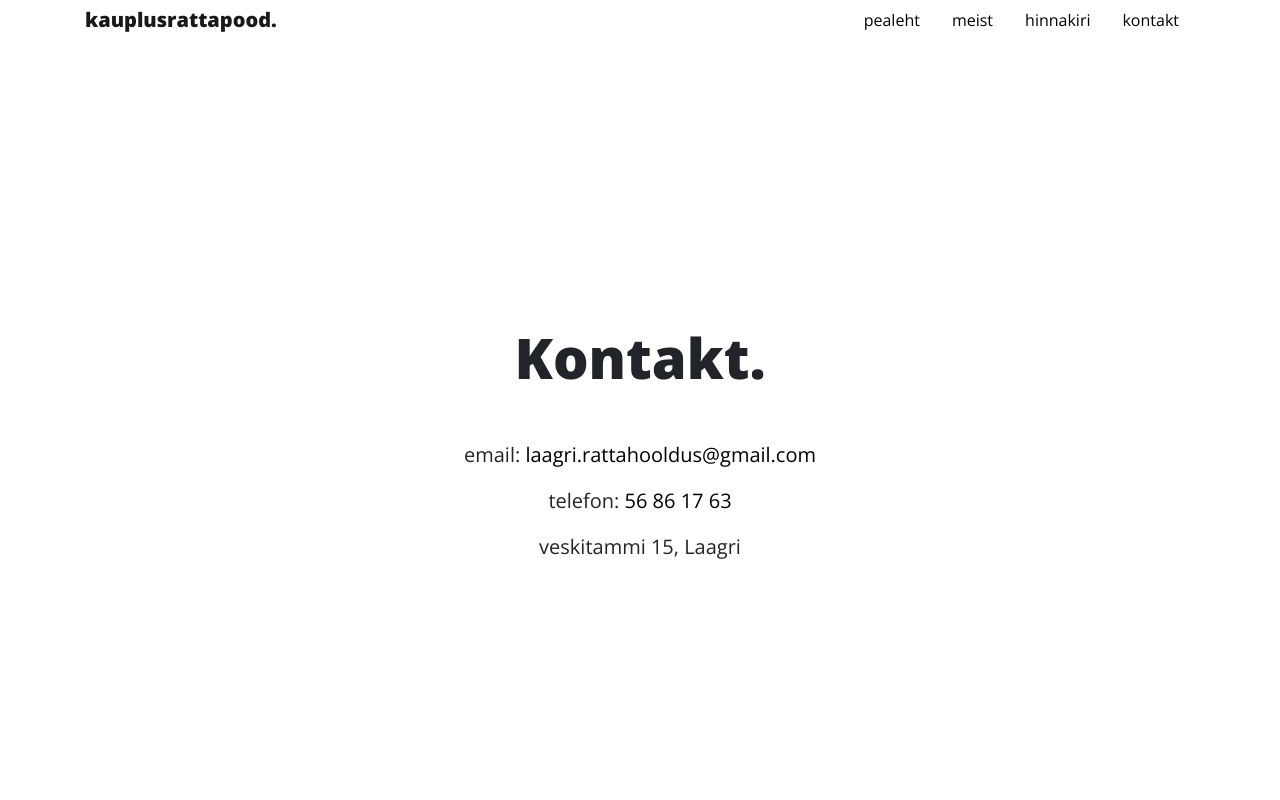
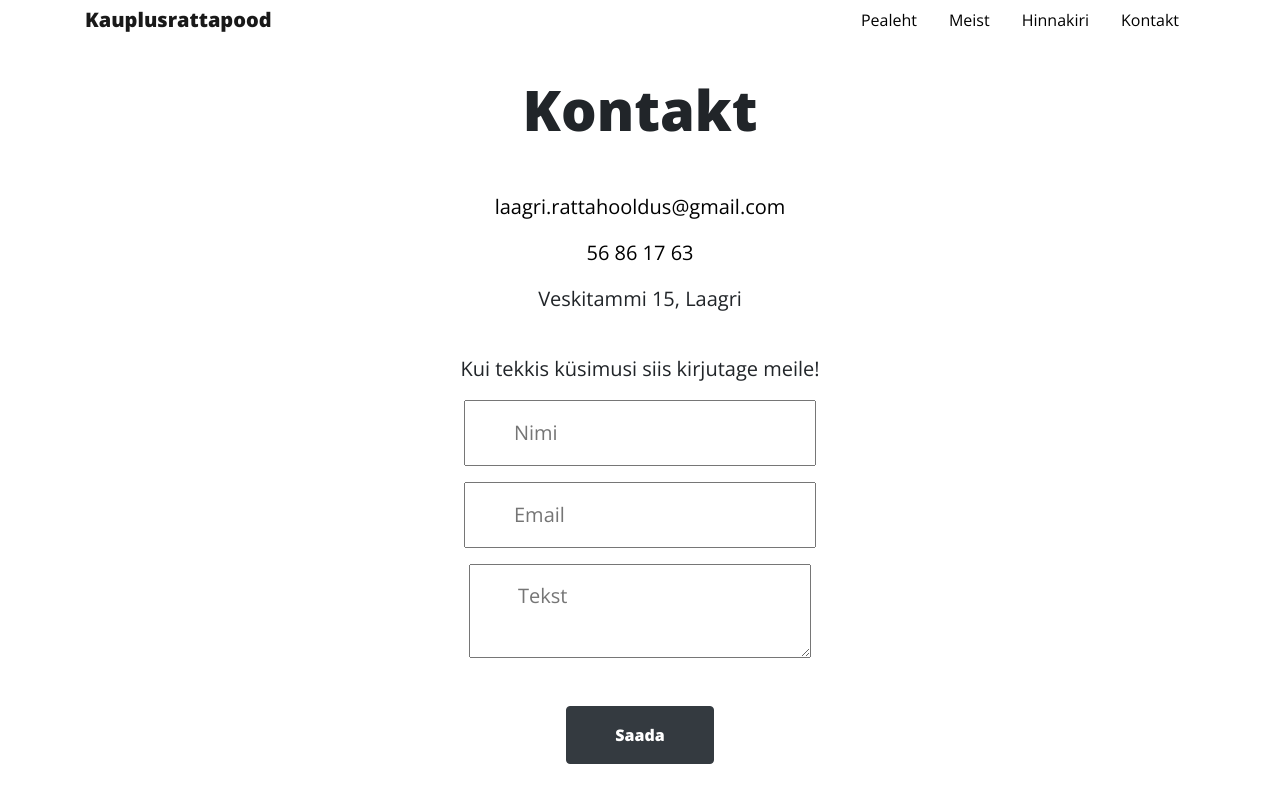
Before and after one commit to aigarsild/ooog_sample, a React (Create React App) app: page /contact in a window 1280 px wide. Shown: the top 800 px of the page. Built offline with nearby package versions, Linux system fonts and the light colour scheme.

Commit message:
Added netlify form, added styles, added form component, text changes

```diff
--- a/public/index.html
+++ b/public/index.html
@@ -26,6 +26,14 @@
     <title>Kauplus rattapood</title>
   </head>
   <body>
+
+    <!-- A little help for the Netlify bots if you're not using a SSG -->
+    <form name="contact" netlify netlify-honeypot="bot-field" hidden>
+      <input type="text" name="name" />
+      <input type="email" name="email" />
+      <textarea name="message"></textarea>
+    </form>
+
     <noscript>You need to enable JavaScript to run this app.</noscript>
     <div id="root"></div>
     <!--
--- /dev/null
+++ b/src/components/form.jsx
@@ -0,0 +1,34 @@
+import React ,{ Component } from 'react';
+
+
+class Form extends Component {
+
+    render() {
+        return (
+
+            <div className="lead text-center w-100 mt-4">
+                <p>{this.props.formMessage}</p>
+                <form name="contact" method="post">
+                <input type="hidden" name="form-name" value="contact" />
+                    <p>
+                        <input required className="pt-3 pb-3 pl-5 pr-5" placeholder="Nimi" type="text" name="name"/>
+                    </p>
+                    <p>
+                        <input readOnly value={this.props.formOrigin} hidden className="pt-3 pb-3 pl-5 pr-5" type="text" name="origin"/>
+                    </p>
+                    <p>
+                        <input required className="pt-3 pb-3 pl-5 pr-5" placeholder="Email" type="email" name="email"/>
+                    </p>
+                    <p>
+                        <textarea required className="pt-3 pb-3 pl-5 pr-5" placeholder="Tekst" name="message"></textarea>
+                    </p>
+                    <p>
+                        <button className="btn btn-dark font-weight-bold m-4 pt-3 pb-3 pl-5 pr-5" type="submit">Saada</button>
+                    </p>
+                </form>
+            </div>
+        );
+    }
+}
+
+export default Form;
--- a/src/styles.scss
+++ b/src/styles.scss
@@ -13,6 +13,37 @@ html {
   scroll-behavior: smooth;
 }
 
+.slogan {
+  word-break: break-word;
+}
+
+.slider {
+  &::after {
+    content: '';
+    background-image: url('assets/img/bike.background.png');
+    background-position: center bottom;
+    opacity: 0.3;
+    top: 0;
+    left: 0;
+    bottom: 0;
+    right: 0;
+    position: absolute;
+    z-index: -1;
+  }
+
+  &::before {
+    content: '';
+    background-color: #b1d0ff;
+    opacity: 0.6;
+    top: 0;
+    left: 0;
+    bottom: 0;
+    right: 0;
+    position: absolute;
+    z-index: -1;
+  }
+}
+
 a {
   color: #000;
 }
@@ -26,9 +57,9 @@ a {
 }
 
 .card {
-  background-color: #cc00ff;
+  background-color: #b1d0ff;
   img {
-    opacity: 0.8;
+    opacity: 0.5;
   }
 }
 
@@ -40,3 +71,9 @@ a {
   background-color: #202429;
   color: #fff;
 }
+
+@include media-breakpoint-down(md) {
+  h1.display-4, h2.display-4 {
+    font-size: 2rem;
+  }
+}
--- a/src/templates/pages/about.jsx
+++ b/src/templates/pages/about.jsx
@@ -10,7 +10,7 @@ class About extends Component {
                         <div className="lead text-center w-100">
                           <h1 className="display-4 text-center w-100 font-weight-bold mb-5">Meist.</h1>
                             <p>Oleme grupp rattahuvilisi, kes on tegelnud ratastega väga pikka aega, nii sõitmise, kui ka ehitamisega.</p>
-                            <p>Otsustasime avada rattahoolduse/poe Laagris, kuna ka ise elame siin ja teame, et paljud sõidavad siin ratastega, aga rattapoodi kuskil väga lähedal ei ole.</p>
+                            <p>Otsustasime avada rattahoolduse/poe Laagris, kuna ka ise elame siin ja teame, et paljud sõidavad siin ratastega, aga rattapoodi kuskil lähedal ei ole.</p>
                         </div>
                         </div>
                         </div>
--- a/src/templates/pages/contact.jsx
+++ b/src/templates/pages/contact.jsx
@@ -1,4 +1,5 @@
 import React ,{ Component } from 'react';
+import Form from '../../components/form'
 
 
 class Contact extends Component {
@@ -7,14 +8,15 @@ class Contact extends Component {
             <section className="light-section d-flex align-content-center flex-wrap min-vh-100 row">
                     <div className="container">
                         <div className="row">
-                        <div className="lead text-center w-100">
-                          <h1 className="display-4 text-center w-100 font-weight-bold mb-5">Kontakt.</h1>
-                         <p>email: <a href="mailto:laagri.rattahooldus@gmail.com?Subject=Rattahooldus%20lehelt" target="_top"> laagri.rattahooldus@gmail.com </a></p>
-                         <p>telefon: <a href="tel:+37256861763">56 86 17 63</a></p>
-                         <p>veskitammi 15, Laagri</p>
+                            <div className="lead text-center w-100">
+                                <h1 className="display-4 text-center w-100 font-weight-bold mb-5">Kontakt</h1>
+                                <p><a href="mailto:laagri.rattahooldus@gmail.com?Subject=Rattahooldus%20lehelt" target="_top"> laagri.rattahooldus@gmail.com </a></p>
+                                <p><a href="tel:+37256861763">56 86 17 63</a></p>
+                                <p>Veskitammi 15, Laagri</p>
+                            </div>
+                            <Form formMessage="Kui tekkis küsimusi siis kirjutage meile!" formOrigin="Kontakt"></Form>
                         </div>
-                        </div>
-                        </div>
+                    </div>
                 </section>
         );
     }
--- a/src/templates/pages/header/header.jsx
+++ b/src/templates/pages/header/header.jsx
@@ -14,20 +14,20 @@ class Header extends Component {
                 <header className="row light-section navbar-light sticky-top">
                     <div className="container">
                         <div className="row">
-                            <p className="col navbar-brand pb-0 font-weight-bold">kauplusrattapood.</p>
+                            <Link to="/" className="col navbar-brand pb-0 font-weight-bold">Kauplusrattapood</Link>
                             <nav className="col nav-wrap">
                                 <ul className="nav justify-content-end">
                                     <li className="nav-item">
-                                        <Link className="nav-link" to="/">pealeht</Link>
+                                        <Link className="nav-link" to="/">Pealeht</Link>
                                     </li>
                                     <li className="nav-item">
-                                        <Link className="nav-link" to="/about">meist</Link>
+                                        <Link className="nav-link" to="/about">Meist</Link>
                                     </li>
                                     <li className="nav-item">
-                                        <Link className="nav-link" to="/portfolio">hinnakiri</Link>
+                                        <Link className="nav-link" to="/portfolio">Hinnakiri</Link>
                                     </li>
                                     <li className="nav-item">
-                                        <Link className="nav-link" to="/contact">kontakt</Link>
+                                        <Link className="nav-link" to="/contact">Kontakt</Link>
                                     </li>
                                 </ul>
                             </nav>
```
Also changed, not shown: src/templates/pages/home.jsx (+23 -5 lines), 1 other file (tests, documents, lock files or other folders).
